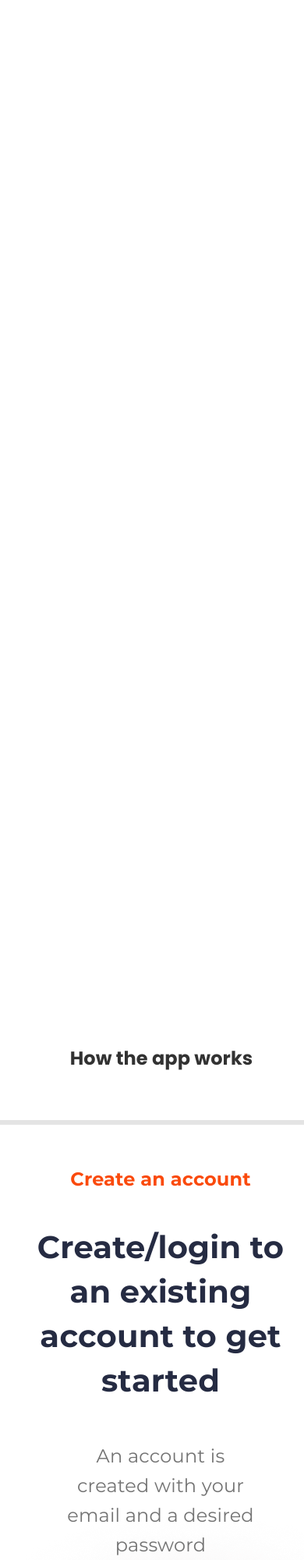
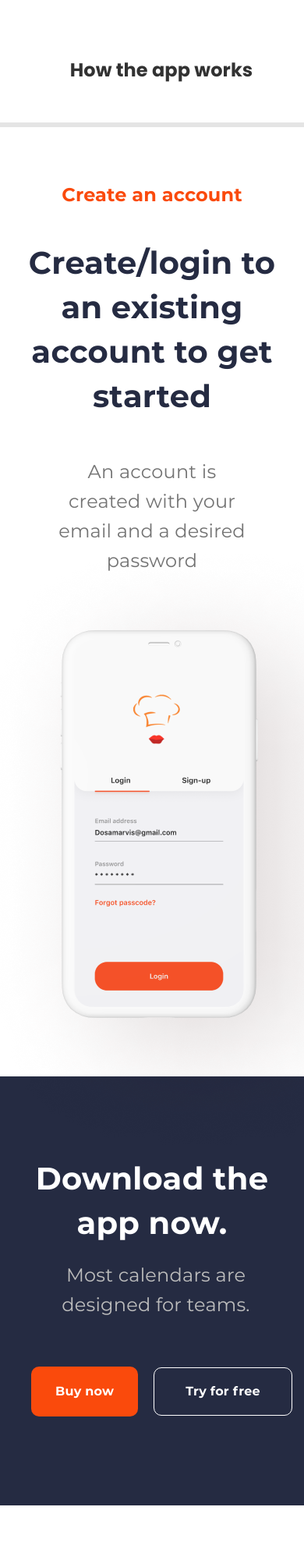
Before and after one commit to nadall-training/food-delivery-app-group1, a plain HTML site: page index.html in a window 390 px wide. Shown: the top 2000 px of the page at 78% size. After the commit the page ends 1930 px from the top, so only its background shows below. Drawn offline with Linux system fonts and the light colour scheme.

Commit message:
update: FDA-3 and FDA-6

```diff
--- a/index.html
+++ b/index.html
@@ -8,10 +8,12 @@
     <link rel="stylesheet" href="./css/main.css" />
   </head>
   <body>
+    <header>
     <hr class="line">
     <div class="app_function">How the app works</div>
+    <hr class="line-app">
     <div class="create_account">
-      <div class="img_app">
+       <div class="img_cel">
         <img src="./img/app_login.png" alt="app">
       </div>
       <div class="login">
@@ -40,7 +42,7 @@
           <button class="btn_buynow">Buy now</button>
           <button class="btn_tryfor">Try for free</button>
       </div>
-
     </div>
+  </header>
   </body>
 </html>
--- a/sass/abstracts/_variables.scss
+++ b/sass/abstracts/_variables.scss
@@ -0,0 +1 @@
+$secondary: #FA4A0C;
--- a/sass/layout/_Subscribe.scss
+++ b/sass/layout/_Subscribe.scss
@@ -16,15 +16,18 @@
     margin-top: 72px;
     text-align: center;
 }
+.line-app{
+    display: none;
+}
 .create_account{
     display: flex;
     justify-content: center;
+    box-sizing: border-box;
     height: 806.99px;
     width: 100%;
     background-color: white;
     margin: 59px 0 0 0;
-}
-.img_app{
+    .img_cel{
         display: flex;
          margin: -50px 0 0 40px;
      }
@@ -45,13 +48,13 @@
              font-size: 24px;
              line-height: 36px;
              letter-spacing: 0.1px;
-        color: #FA4A0C;
+             color: $secondary;
              margin: 0%;
          }
          .subtitle{
              font-family: Montserrat;
              font-weight: bold;
-        font-size: 40px;
+             font-size: 2.5rem;
              line-height: 57px;
              letter-spacing: 0.2px;
              color: #252B42;
@@ -59,102 +62,64 @@
          }
          .text{
              font-family: Montserrat;
-        font-style: normal;
              font-weight: 500;
-        font-size: 24px;
+             font-size: 1.5rem;
              line-height: 38px;
              letter-spacing: 0.2px;
              color: #737373;
              margin-bottom: 10px;
          }
         }
+    }
 @media screen and (max-width:414px){
-    body{
-        float: none;
-        text-align: center;
+    .line{
+        display: none;
     }
     .app_function{
-        font-family: Poppins;
-        font-weight: 600;
         font-size: 1.5rem;
-        line-height: 36px;
-        letter-spacing: 0.1px;
-        color: #000000;
-        opacity: 0.8;
-        position: absolute;
         width: 242px;
-        height: 36px;
-        left: 86px;
-        top: 1267px;
+        margin-left: 86px;
+        top: 116px;
     }
-    .line{
-        position: absolute;
-        width: 414px;
-        height: 0px;
-        left: -1px;
-        top: 1307px;
+    .line-app{
+        display: block;
+        width: 100%;
+        margin-top: 49px;
         border: 3px solid #E4E4E4;
        }
    .create_account{
         float:none;
-        box-sizing: border-box;
         width: 100%;
         text-align: center;
-        justify-content: center;
+        height: auto;
+        height: 1158px;
     .login{
-        display: flex;
         box-sizing: border-box;
-        flex-direction: column;
+        text-align: center;
         align-items: center;
-        padding: 0px;
-        position: absolute;
         width: 357px;
         left: 27.5px;
-        top: 1374px;
-        text-align: center;
-        justify-content: center;
+        margin-top: 10px;
         .title{
-            font-family: Montserrat;
-            font-weight: bold;
-            font-size: 24px;
-            line-height: 36px;
-            text-align: center;
-            letter-spacing: 0.1px;
-            color: #FA4A0C;
+            color: $secondary;
             margin: 0px 10px;
         }
         .subtitle{
-            font-family: Montserrat;
-            font-weight: bold;
-            font-size: 2.5rem;
-            line-height: 57px;
-            text-align: center;
-            letter-spacing: 0.2px;
-            color: #252B42;
             margin: 0px 10px;
             margin-top: 40px;
         }
         .text{
-            font-family: Montserrat;
-            font-style: normal;
-            font-weight: 500;
-            font-size: 1.5rem;
-            line-height: 38px;
-            text-align: center;
-            letter-spacing: 0.2px;
-            color: #737373;
             margin: 0px 10px;
             width: 257px;
             margin-top: 50px;
         }
     }
-    .img_app{
+    .img_cel{
         width: 650px;
-        position: absolute;
-        left: -118px;
-        top: 1957px;
+        position:absolute;
+        left: -108px;
+        margin-top: 450px;
         justify-content: center;
-        text-align: center;
     }
    }
 }
--- a/sass/layout/_dowloand.scss
+++ b/sass/layout/_dowloand.scss
@@ -20,7 +20,7 @@
     .title1{
         font-family: Montserrat;
         font-weight: bold;
-        font-size: 40px;
+        font-size: 2.5rem;
         line-height: 57px;
         text-align: center;
         letter-spacing: 0.2px;
@@ -28,9 +28,8 @@
     }
     .favorite_store{
         font-family: Montserrat;
-        font-style: normal;
         font-weight: 500;
-        font-size: 24px;
+        font-size: 1rem;
         line-height: 38px;
         text-align: center;
         letter-spacing: 0.2px;
@@ -91,11 +90,8 @@
     align-items: center;
     box-sizing: border-box;
     padding: 110px 24px;
-    position: absolute;
-    width: 418px;
-    height: 564px;
-    left: -1px;
-    top: 4674px;
+    width: 100%;
+    top: 74px;
     background: #252B42;
     .img_warehouse{
        display: none;
@@ -113,6 +109,7 @@
         top: 110px;
         margin: 50px 0px;
         .title2{
+            text-align: center;
             font-family: Montserrat;
             font-weight: bold;
             font-size: 2.5rem;
@@ -136,52 +133,35 @@
             flex-direction: row;
             align-items: center;
             padding: 0px;
-            width: 339px;
-            height: 64px;
             margin: 13px 0px;
             margin-top: 60px;
-        }
             .btn_buynow{
-            display: flex;
-            flex-direction: column;
-            align-items: center;
                 padding: 18px 31px;
-            width: 138px;
-            height: 64px;
                 background: #FA4A0C;
                 border-radius: 10px;
                 margin: 0px 16px;
                 font-family: Montserrat;
                 font-weight: bold;
-            font-size: 16px;
+                font-size: 1rem;
                 line-height: 28px;
                 letter-spacing: 0.2px;
                 color: #FFFFFF;
                 flex: none;
                 order: 0;
-            flex-grow: 0;
                 margin: 0px 10px;
                 border: none;
             }
             .btn_tryfor{
-            display: flex;
-            flex-direction: column;
-            align-items: center;
-            padding: 16px 45px;
-            width: 188px;
-            height: 60px;
-            left: 153px;
+                padding: 16px 40px;
                 top: 2px;
                 border: 1px solid #FFFFFF;
-            box-sizing: border-box;
                 border-radius: 10px;
                 flex: none;
                 order: 1;
-            flex-grow: 0;
                 margin: 0px 16px;
                 font-family: Montserrat;
                 font-weight: bold;
-            font-size: 16px;
+                font-size: 1rem;
                 line-height: 28px;
                 letter-spacing: 0.2px;
                 color: #FFFFFF;
@@ -189,5 +169,7 @@
                 background: transparent;
             }
         }
+
 }
 }
+}
```
Also changed, not shown: css/main.css, 1 other file. Lines whose indentation alone changed are shown as unchanged.
